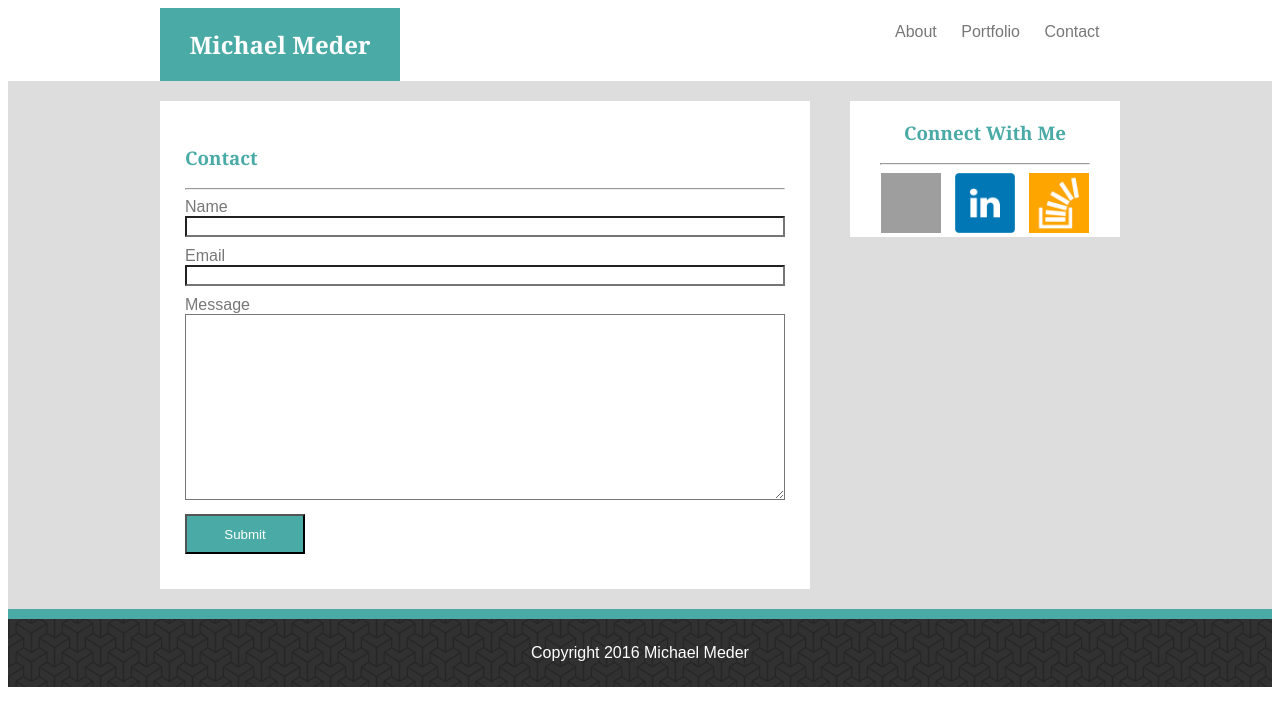
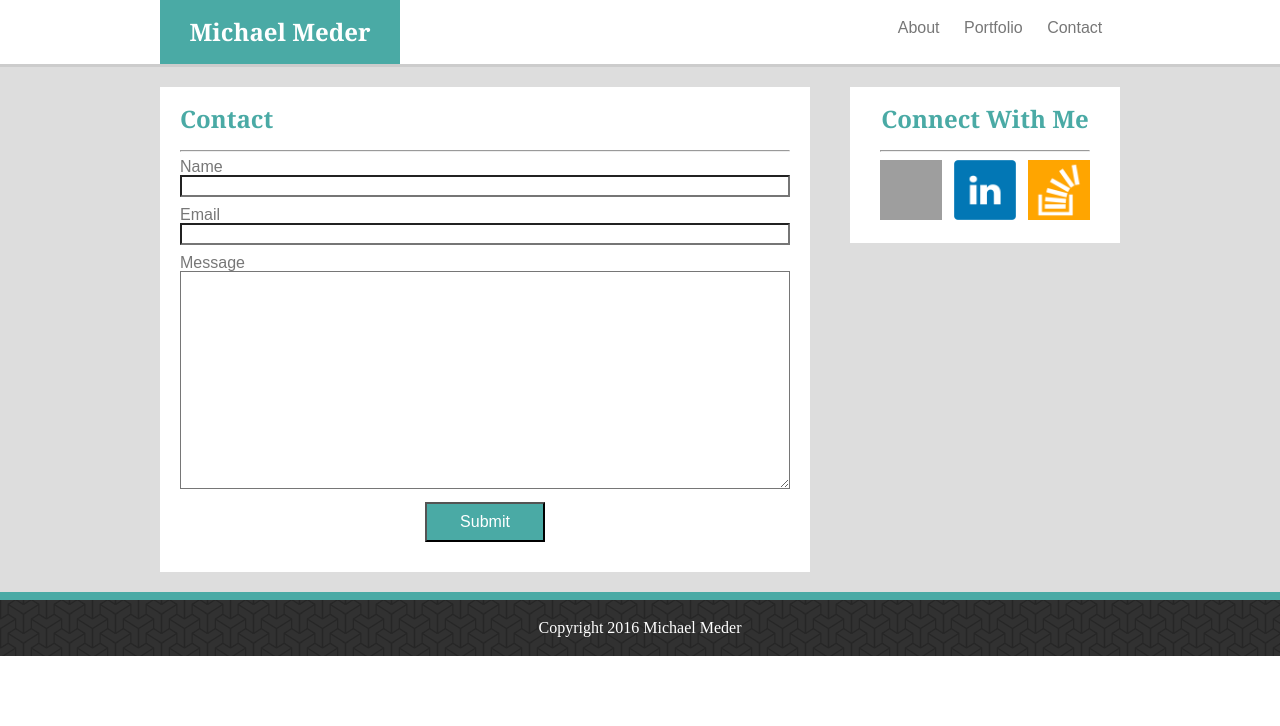
Before and after one commit to mmeder2016/Responsive-Portfolio, a PHP site: page /contact.html in a window 1280 px wide. Shown: the top 726 px of the page. Run offline with PHP 8.4, Linux system fonts and the light colour scheme; grey boxes are pictures that could not be loaded.

Commit message:
Redesigned the html and css files. The html files are resposive and work well. Need to do  few more small things.

```diff
--- a/assets/css/style.css
+++ b/assets/css/style.css
@@ -1,27 +1,54 @@
 * {
-  box-sizing: border-box;
-  background-color: #ffffff;
-  color: #777777;
-  font-family: Arial, "Helvetica Neue", Helvetica, sans-serif;
+	box-sizing: border-box;
+	margin: 0;
+ 	padding: 0;
+	background-color: #ffffff;
+	color: #777777;
+	font-family: Arial, "Helvetica Neue", Helvetica, sans-serif;
+	font-size: 16px;
+	text-align: center;
 }
-h2, h3 {
-	font-family: Georgia, Times, "Times New Roman", serif;
+body {
+	font-size: 100%;
 }
-h3 {
-	color: #4aaaa5;
+img {
+	max-width: 100%;
+	/*max-height: auto;*/
+}
+p {
+	font-family: Arial, "Helvetica Neue", Helvetica, sans-serif;
+	text-align: left;
+}
+/*HEADER AREA - ALL PAGES*/
+header {
+	width: 100%;
+	/*border-bottom: 2px solid #cccccc;*/
+	border-bottom: .2em solid #cccccc;
 }
 h2 {
+	font-family: Georgia, Times, "Times New Roman", serif;
+	font-weight: bold;
+	font-size: 1.5em;
+}
+.h2-white-color { /*Name*/
 	background: #4aaaa5;
 	color: #fff;
 }
-/*HEADER AREA - ALL PAGES*/
-.header-top-middle {
+.h2-teal-color { /*About Me*/
+	color: #4aaaa5;
+	margin-bottom: .8em;
+	text-align: left;
+}
+.h2-teal-color-center { /*Connect With Me*/
+	color: #4aaaa5;
+	margin-bottom: .8em;
+	text-align: center;
+}
+.header-top-middle-960px-centered {
 	overflow: auto;
 	width: 960px;
 	background: #fff;
 	margin: 0 auto;
-	/*border: 1px solid #cccccc;*/
-	/*instructions say to put in a border, but it doesn't look correct*/
 }
 .name {
 	float: left;
@@ -29,13 +56,21 @@ h2 {
 	background: #4aaaa5;
 	color: #fff;
 	text-align: center;
+	padding: 1.25em 0;
+}
+.empty-section {
+	width: 50%;
 }
 .site-links {
 	float: right;
 	width: 25%;
-	padding: 15px;
-	word-spacing: 20px;
+	padding: 1.25em 0;
+	word-spacing: 1.25em;
 	color: #777777;
+	font-family: Arial, "Helvetica Neue", Helvetica, sans-serif;
+}
+hr {
+	margin: .4em 0;
 }
 a:link {
 	text-decoration: none;
@@ -43,64 +78,50 @@ a:link {
 }
 a:visited {
 	color: blue;
-	/*color: #777777;*/
 }
 a:hover {
 	color: red;
 }
 /*CONTENT AREA ALL PAGES*/
-.div-content-bgrnd-color {
+.div-content-area {
 	background-color: #ddd;
 }
-.div-content {
+.div-content-960px-centered {
 	width: 960px;
 	background-color: #ddd;
 	margin: auto;
 	overflow: auto;
 }
-body {
-	font-size: 16px;
-	text-align: left;
-}
 aside {
-	margin-top: 20px;
-	margin-bottom: 20px;
+	margin: 1.25em 0;
 }
 
 /*CONTENT THAT FLOATS LEFT BY PAGE*/
-.index-about-me { /*index page*/
+.left-aside-650px { /*index page*/
 	float: left;
-	padding: 25px;
-	width: 650px;
+	padding: 1.25em;
+	width: 650px; /*Keeping this as pixels is OK*/
+
 }
 .index-me-img { /*index page*/
-	margin-right:  10px;
-	width:100px;
-	height:100px;
+	margin-right:  .4em;
+	max-width: 100%;
 	float: left;
 }
 .portfolio { /*portfolio page*/
 	float: left;
-	padding: 25px;
+	padding: 1.25em;
 	width: 650px;
 }
 .portfolio-imgs-left { /*portfolio page*/
 	margin: 15px 0px 15px;
-	width:285px;
-	height:200px;
 	float: left;
 }
 .portfolio-imgs-right { /*portfolio page*/
 	margin: 15px 0px 15px;
-	width:285px;
-	height:200px;
 	float: right;
 }
-.contact { /*contact page*/
-	float: left;
-	padding: 25px;
-	width: 650px;
-}
+
 .contact-submit-button { /*contact page*/
 	height: 40px;
 	width: 120px;
@@ -112,48 +133,82 @@ aside > input, aside > textarea { /*contact page*/
 	margin-bottom: 10px;
 }
 /*CONNECT BOX FLOATS RIGHT - ALL PAGES*/
-.connect-links {
+.right-aside-connect-links-270px {
 	float: right;
 	width: 270px;
 	text-align: center;
+	padding: 1.25em 0;
 }
 .connect-hr {
 	width: 210px; /*3 70px images*/
+	margin: 8px 30px;
 }
 .connect-link-images {
 	width: 70px;
 	height: 60px;
 	border: 0px;
-	padding: 0px 5px 0px 5px;
+	padding: 0 .25em;
 }
 /*FOOTER AREA - ALL PAGES*/
 footer {
 	clear:left;
 	/*background-color: #666666;*/
 	background-image: url("bgrnd.png");
-	padding: 25px;
+	padding: 1.25em;
 	color: #fff;
-	border-top: solid 10px #4aaaa5;
+	border-top: solid .5em #4aaaa5;
 	text-align: center;
 }
+
 @media screen and (max-width: 980px) {
-    .header-top-middle, .div-content {
-		width: 768px;
+    .header-top-middle-960px-centered, .div-content-960px-centered {
+		width: 70%;
+	}
+	/*Header area
+	Make more room for the name(25%) and the connection links(25%) and reduce the
+	empty area(50%) in the middle*/
+	.name, .site-links {
+		width: 40%;
+	}
+	.empty-section {
+		width: 20%;
+	}
+	/*Content Area*/
+	.left-aside-650px {
+		width: 90%;
+	}
+	.left-aside-650px, .right-aside-connect-links-270px
+	{
+		float: none;
+		margin-left: auto;
+    	margin-right: auto;
+	}
+	/*Portfoio Specific*/
+	.portfolio-imgs-left, .portfolio-imgs-right
+	{
+		float: none;
+		margin-left: auto;
+    	margin-right: auto;
 	}
 }
 @media screen and (max-width: 768px) {
-    .header-top-middle, .div-content {
-		width: 640px;
+	/*Header area crunch everything in so the links don't stack up yet*/
+	.header-top-middle-960px-centered {
+		width: 60%;
 	}
-	.index-about-me, .contact, .portfolio { /*index page*/
-		width: 550px;
+	.site-links {
+		word-spacing: .25em;
 	}
+	.name, .site-links {
+		width: 50%;
+	}
+	.empty-section {
+		width: 0%;
+	}
+	/*Content Area*/
+
 }
+
 @media screen and (max-width: 640px) {
-    .header-top-middle, .div-content {
-		width: 90%;
-	}
-    .index-about-me, .contact, .portfolio {
-		width: 90%;
-	}
+
 }
--- a/contact.html
+++ b/contact.html
@@ -2,42 +2,47 @@
 <html lang="en">
 	<head>
 		<meta charset="UTF-8">
-		<title>Contact</title>
+		<title>contact.html page</title>
+		<link rel="stylesheet" type="text/css" href="assets/css/reset.css">
 		<link rel="stylesheet" type="text/css" href="assets/css/style.css">
 		<meta name="viewport" content="width=device-width, initial-scale=1.0">
 	</head>
 	<body>
-	 	<header class="header-top-middle">
+	 	<header>
+		 	<div class="header-top-middle-960px-centered">
 				<section class="name">
-				<h2>Michael Meder</h2>
+					<h2 class="h2-white-color">Michael Meder</h2>
+				</section>
+				<section class="empty-section">
 				</section>
 			 	<section class="site-links">
 					<a href="index.html">About</a>
 					<a href="portfolio.html">Portfolio</a>
 					<a href="contact.html">Contact</a>
 				</section>
+			</div>
 		</header>
-		<div class="div-content-bgrnd-color">
-
-			<div class="div-content">
-				<aside class="contact">
-					<h3>Contact</h3>
+		<div class="div-content-area">
+	 		<div class="div-content-960px-centered">
+				<aside class="left-aside-650px">
+					<h2 class="h2-teal-color">Contact</h2>
 					<hr />
-					Name <br /> <input type="text" name="username"> <br />
-					Email <br /> <input type="text" name="email"> <br />
-					Message <br /> <textarea name="message" rows="12"></textarea>
+					<p>Name</p>
+					<input type="text" name="username"> <br />
+					<p>Email</p>
+					<input type="text" name="email"> <br />
+					<p>Message</p>
+					<textarea name="message" rows="12"></textarea>
 					<input class="contact-submit-button" type="submit" value="Submit">
 				</aside>
-
-				<aside class="connect-links">
-					<h3>Connect With Me</h3>
+				<aside class="right-aside-connect-links-270px">
+					<h2 class="h2-teal-color-center">Connect With Me</h2>
 					<hr class="connect-hr" />
 					<a href="https://github.com/mmeder2016"><img class="connect-link-images" alt="Github" src="assets/images/github-128.png"></a>
 					<a href="www.linkedin.com/in/michael-meder-a960604"><img class="connect-link-images" alt="LinkeIn" src="assets/images/linkedin-128.png"></a>
 					<a href="http://stackoverflow.com/users/6827925/michael"><img class="connect-link-images" alt="Stack Overflow" src="assets/images/stackoverflow.png"></a>
 				</aside>
 			</div>
-
 		</div>
 		<footer>
 			Copyright 2016 Michael Meder
```
Also changed, not shown: index.html (+19 -13 lines), portfolio.html (+16 -10 lines), assets/images/groucho.jpg. Lines whose indentation alone changed are shown as unchanged.
